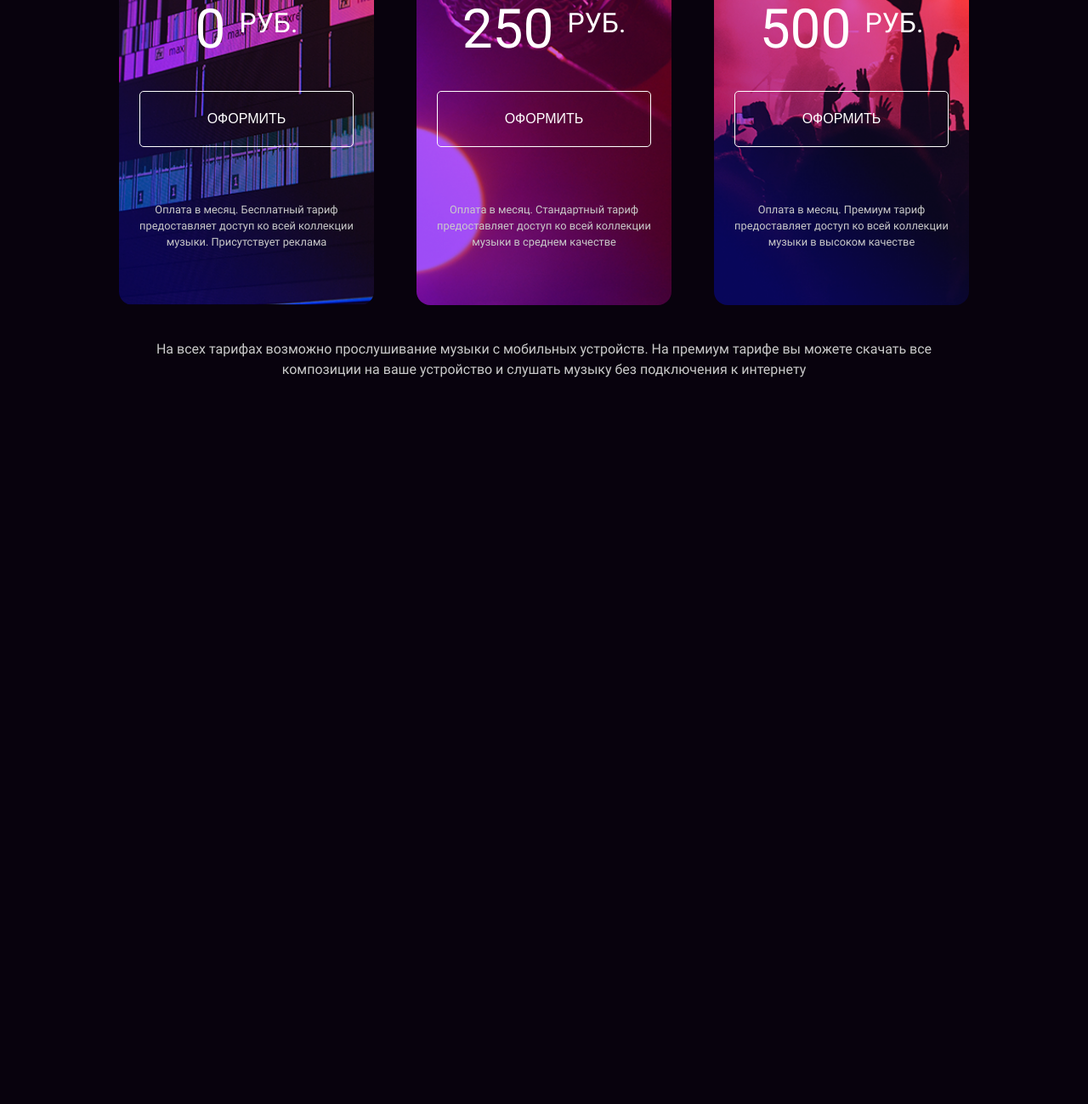
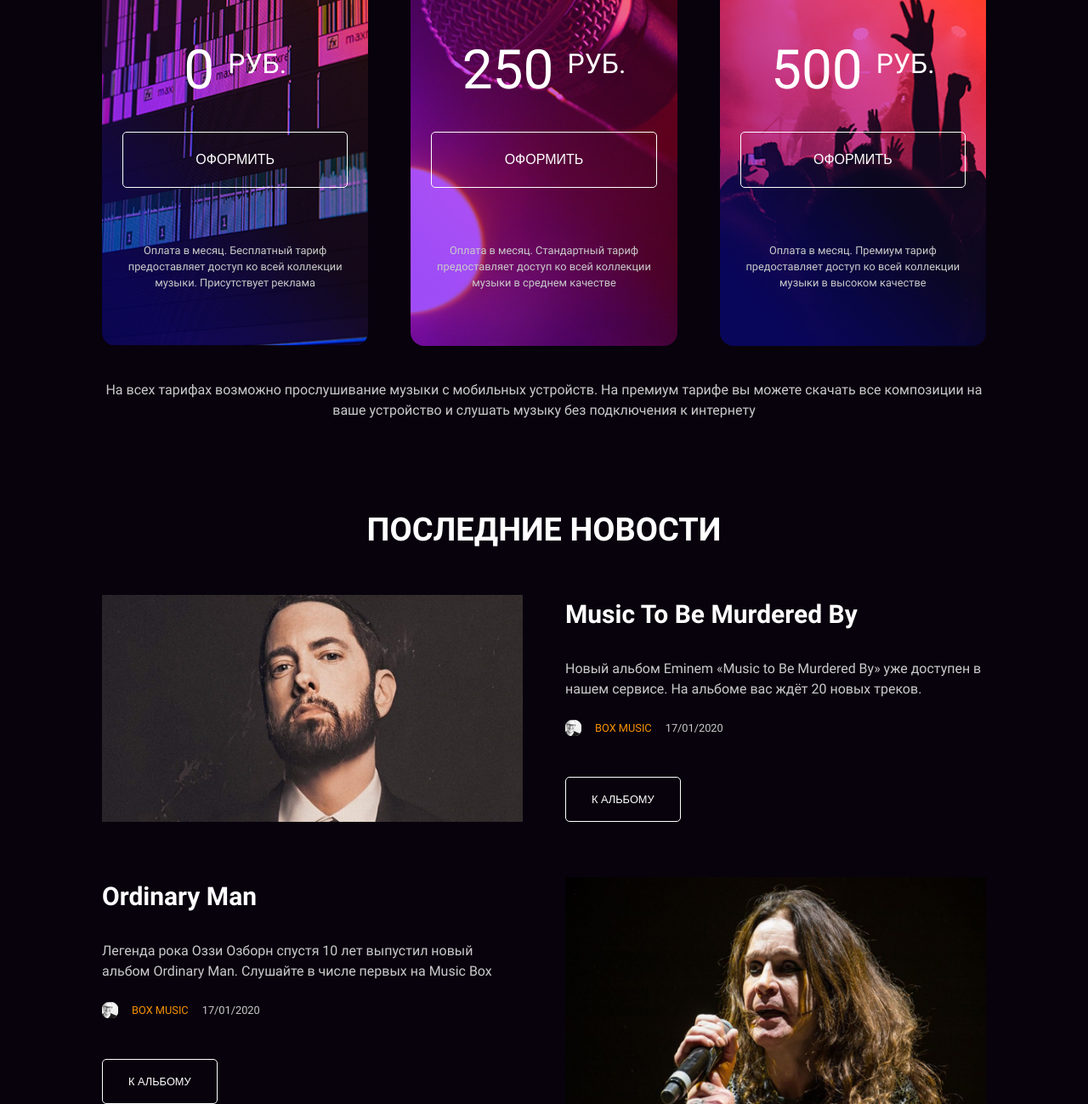
Before and after one commit to vadymtel/layout-designer-project-lvl2, a plain HTML site: page src/index.html in a window 1280 px wide. Shown: the part 1206-2505 px from the top of the page at 85% size. Before the commit the page ends 1669 px from the top, so only its background shows below. Drawn offline with Linux system fonts and the light colour scheme.

Commit message:
add page-news

```diff
--- a/src/index.html
+++ b/src/index.html
@@ -81,6 +81,51 @@
         </div>
     </section>
 
+    <section id="page-news">
+        <h2 class="title-page">Последние новости</h2>
+        <div class="news">
+
+            <div class="news__item">
+                <img class="news__image" src="./images/music_to_be_murdered_by.png" alt="photo of singer Eminem">
+                <div class="news__body">
+                    <h3 class="news__title">Music to Be Murdered By</h3>
+                    <p class="page-text_news">Новый альбом Eminem «Music to Be Murdered By» уже доступен в нашем
+                        сервисе.
+                        На альбоме вас ждёт 20 новых треков.
+                    </p>
+                    <div class="news__footer">
+                        <div class="news__author">
+                            <div class="news__avatar"></div>
+                            <p class="news__author_orange">box music</p>
+                            <p>17/01/2020</p>
+                        </div>
+                        <a href="#" class="button news__button">К альбому</a>
+                    </div>
+                </div>
+            </div>
+
+            <div class="news__item">
+                <img class="news__image news__image_order_2" src="./images/ordinary_man.png"
+                    alt="photo of Ozzy Osbourne">
+                <div class="news__body">
+                    <h3 class="news__title">Ordinary Man</h3>
+                    <p>Легенда рока Оззи Озборн спустя 10 лет выпустил новый альбом Ordinary Man.
+                        Слушайте в числе первых на Music Box
+                    </p>
+                    <div class="news__footer">
+                        <div class="news__author">
+                            <div class="news__avatar"></div>
+                            <p class="news__author_orange">box music</p>
+                            <p>17/01/2020</p>
+                        </div>
+                        <a href="#" class="button news__button">К альбому</a>
+                    </div>
+
+                </div>
+            </div>
+        </div>
+    </section>
+
 </body>
 
 </html>
--- a/src/scss/general.scss
+++ b/src/scss/general.scss
@@ -35,6 +35,7 @@ h1 {
 
 .title-page {
     font-size: 38px;
+    padding-bottom: 48px;
 
     &_pricing {
         padding-bottom: 45px;
@@ -48,8 +49,10 @@ h1 {
     }
 
     &_pricing {
-        margin: -10px auto 16px;
+        margin: -10px auto 0;
     }
+
+    &_news {}
 }
 
 .banner {
@@ -184,7 +187,8 @@ h1 {
     }
 }
 
-#page-pricing {
+#page-pricing,
+#page-news {
     padding: 100px 20px 0;
 }
 
@@ -192,7 +196,7 @@ h1 {
     display: flex;
     justify-content: center;
     flex-wrap: wrap;
-    padding: 0 120px;
+    padding: 0 100px;
     gap: 50px;
 
     &__item {
@@ -223,7 +227,7 @@ h1 {
 
     &__title {
         font-size: 24px;
-        margin: 24px auto 200px;
+        margin: 1em auto 200px;
     }
 
     &__value {
@@ -255,6 +259,76 @@ h1 {
     }
 }
 
+.news {
+    display: flex;
+    flex-direction: column;
+    row-gap: 65px;
+    padding: 0 100px;
+
+    &__item {
+        columns: 2;
+        display: flex;
+        flex-wrap: wrap;
+        column-gap: 50px;
+    }
+
+    &__image {
+        width: 45.5%;
+        height: auto;
+        flex-grow: 1;
+
+        &_order_2 {
+            order: 2;
+        }
+
+    }
+
+    &__body {
+        width: 45.5%;
+        flex-grow: 1;
+        text-align: left;
+    }
+
+    &__title {
+        font-size: 30px;
+        padding-bottom: 1em;
+        text-transform: capitalize;
+    }
+
+    &__footer {
+        padding-top: 24px;
+    }
+
+    &__author {
+        display: flex;
+        gap: 16px;
+        text-transform: uppercase;
+        font-size: 12.8px;
+
+        &_orange {
+            color: $orange;
+        }
+    }
+
+    &__avatar {
+        display: inline-block;
+        width: 19px;
+        height: 19px;
+        background-image: url("../images/avatar.png");
+        background-size: contain;
+        background-position: center;
+    }
+
+    &__button {
+        display: inline-block;
+        margin-top: 48px;
+        font-size: 12.8px;
+        padding: 16px 30px;
+        border: 1px solid $white;
+    }
+
+}
+
 @media (max-width: 1200px) {
     h1 {
         font-size: 30px;
@@ -272,12 +346,12 @@ h1 {
         }
     }
 
-    .pricing {
+    .pricing,
+    .news {
         padding: 0;
 
         &__title {
             font-size: 16px;
-            margin: 16px auto 200px;
         }
     }
 
@@ -313,12 +387,13 @@ h1 {
         }
     }
 
-    .pricing {
-        padding: 0;
+    .pricing__title {
+        font-size: 16px;
+        margin: 16px auto 200px;
+    }
 
-        &__title {
-            font-size: 16px;
-            margin: 16px auto 200px;
-        }
+    .news__image_order_2 {
+        order: 0;
     }
+
 }
--- a/src/scss/variables.scss
+++ b/src/scss/variables.scss
@@ -4,3 +4,4 @@ $green: #34C176;
 $white: #FFFFFF;
 $dark-grey: #3C3B3D;
 $search-color: #757575;
+$orange: #F89202;
```
Also changed, not shown: src/css/style.css, 1 other file.
